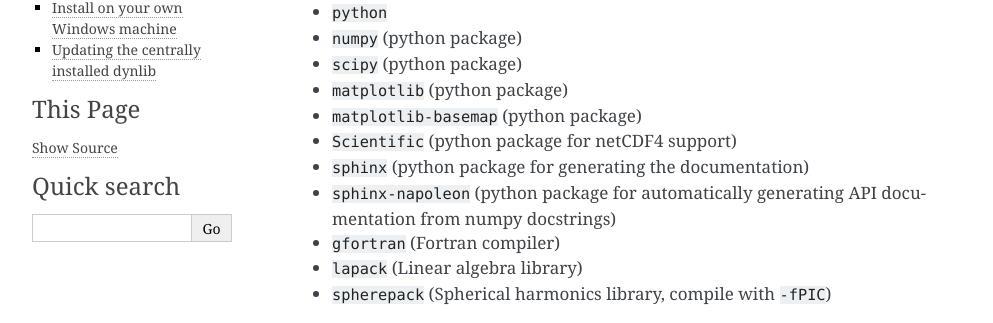
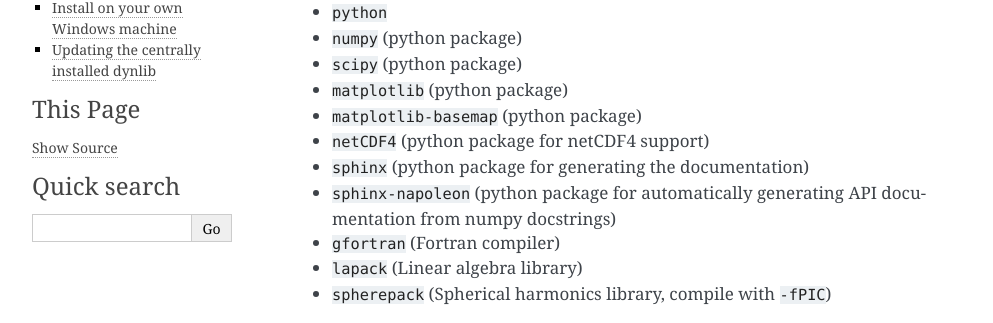
Before and after one commit to weathermanbarnes/wxlib, a Sphinx documentation site: the page built from doc/source/pkg.rst, in a window 1280 px wide. Shown: the part 265-588 px from the top of the page, without its empty margins (148-1141 px from the left). Built offline with Sphinx 7.4.7, drawn with Linux system fonts in a browser that asks for light colours; the version number could not be read and is left out.

Commit message:
Corrected package dependency: dynlib uses netCDF4 for I/O of netCDF files

```diff
--- a/doc/source/pkg.rst
+++ b/doc/source/pkg.rst
@@ -12,7 +12,7 @@ Dynlib uses the following, freely available software.
  * ``scipy`` (python package)
  * ``matplotlib`` (python package)
  * ``matplotlib-basemap`` (python package)
- * ``Scientific`` (python package for netCDF4 support)
+ * ``netCDF4`` (python package for netCDF4 support)
  * ``sphinx`` (python package for generating the documentation)
  * ``sphinx-napoleon`` (python package for automatically generating API documentation from numpy docstrings)
  * ``gfortran`` (Fortran compiler)
```
